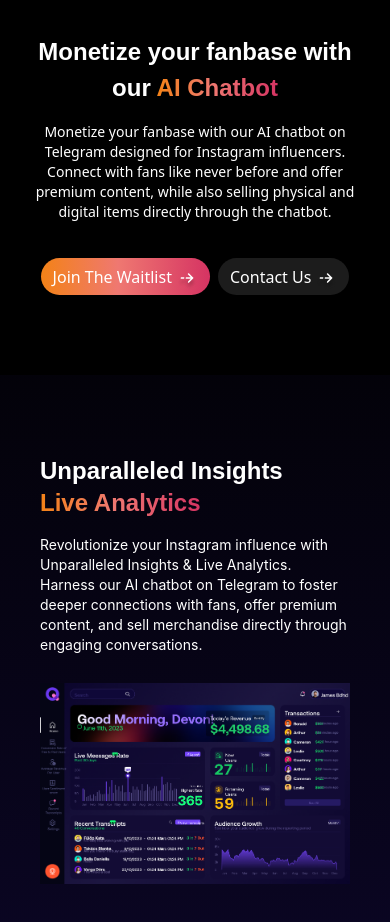
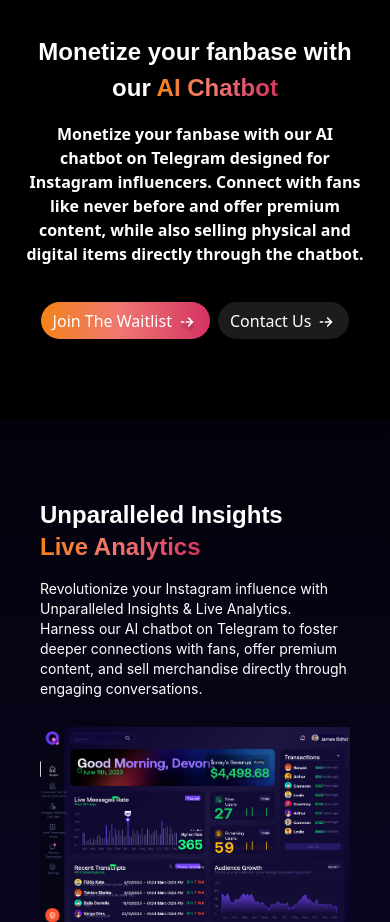
Before and after one commit to babulakterfsd/DreamTalk, a Next.js app: page / in a window 390 px wide. Shown: the part 2009-2931 px from the top of the page. Built offline with nearby package versions, Linux system fonts and the light colour scheme.

Commit message:
animation added for hero section

```diff
--- a/src/components/ui/Monetize.tsx
+++ b/src/components/ui/Monetize.tsx
@@ -41,7 +41,7 @@ const Monetize = () => {
             className="lg:absolute -top-24 -left-40 hidden lg:block"
           />
           <div className="textcontainer text-left">
-            <p className="mb-7 lg:mb-14 lg:w-[400px] text-sm text-center lg:text-left lg:text-xl mt-4 lg:mt-0">
+            <p className="mb-7 lg:mb-14 lg:w-[400px] font-semibold lg:font-normal text-center lg:text-left lg:text-xl mt-4 lg:mt-0">
               Monetize your fanbase with our AI chatbot on Telegram designed for
               Instagram influencers. Connect with fans like never before and
               offer premium content, while also selling physical and digital
```
